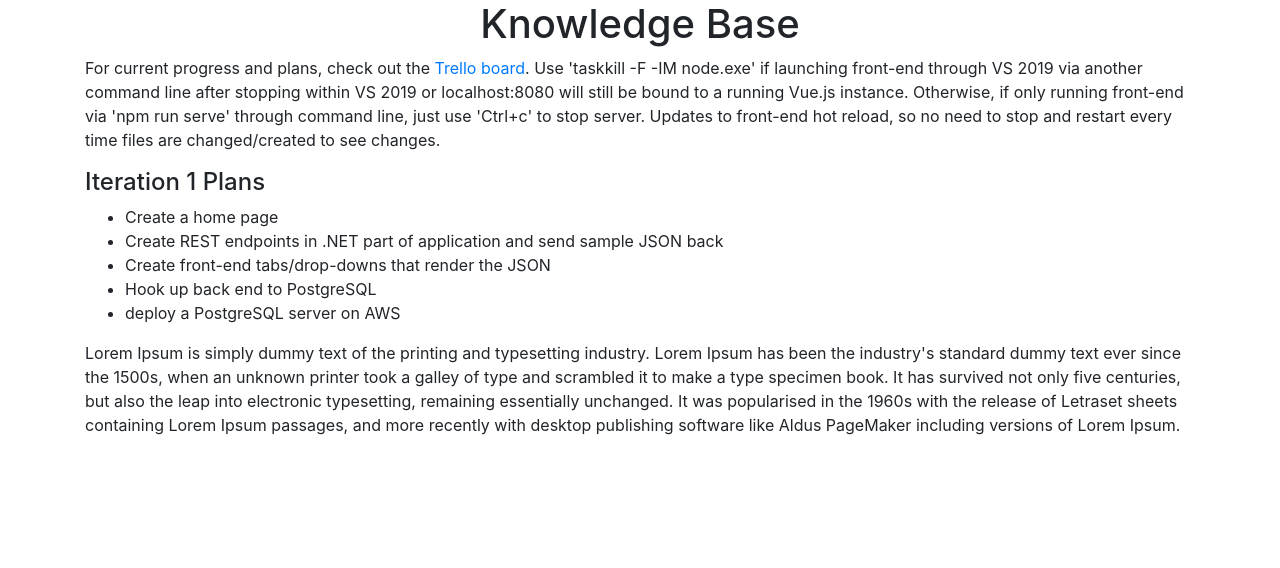
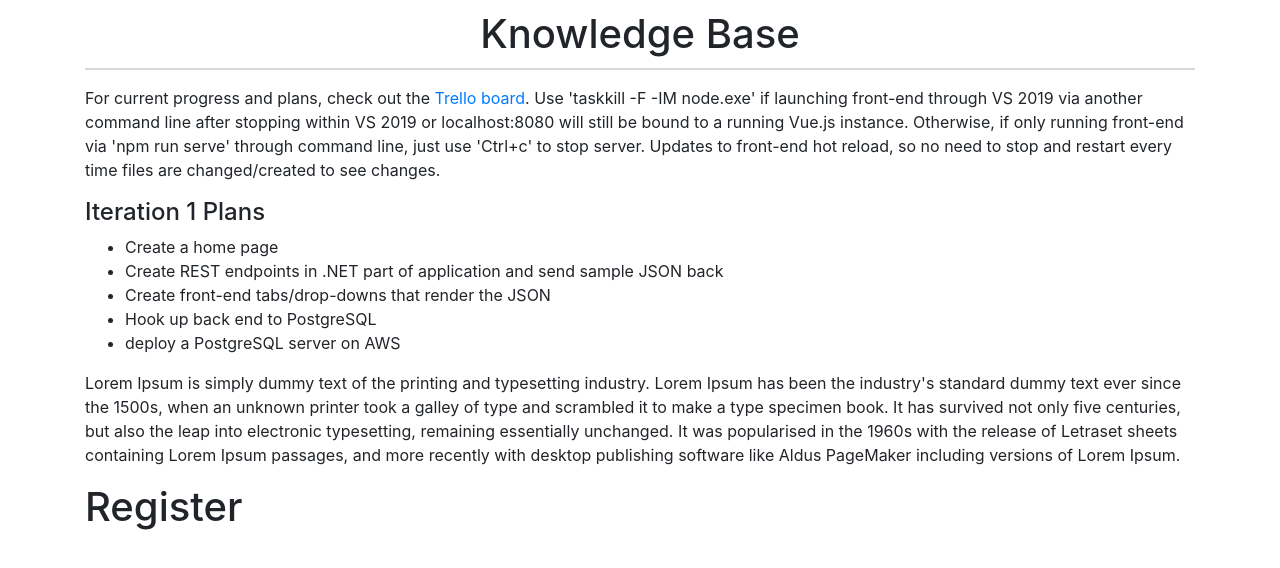
Before and after one commit to DPFH/KnowledgeBase, a Vue app in the folder clientapp/: page / in a window 1280 px wide. Shown: the top 568 px of the page. Built offline with nearby package versions, Linux system fonts and the light colour scheme; no server answers.

Commit message:
Set up Axios and test Get Call
-Added axios to front-end to make calls to back end
-Adjusted formatting to single page application
-Changed port and launch url to 8081

```diff
--- a/clientapp/package.json
+++ b/clientapp/package.json
@@ -34,7 +34,9 @@
       "plugin:vue/essential",
       "eslint:recommended"
     ],
-    "rules": {},
+    "rules": {
+      "no-console": "off"
+    },
     "parserOptions": {
       "parser": "babel-eslint"
     }
--- a/clientapp/src/components/HelloWorld.vue
+++ b/clientapp/src/components/HelloWorld.vue
@@ -1,8 +1,8 @@
 <template>
-    <div class="hello">
+    <div class="root">
         <b-container fluid="lg">
-            <h1 class="text-center">Knowledge Base</h1>
-            <p>
+            <h1 class="header">Knowledge Base</h1>
+            <p class="pt-2">
                 For current progress and plans, check out the
                 <a href="https://trello.com/b/wAvuoyNi/knowledge-base" target="_blank" rel="noopener">Trello board</a>.
                 Use 'taskkill -F -IM node.exe' if launching front-end through VS 2019 via another command line
@@ -29,13 +29,28 @@
                 including versions of Lorem Ipsum.
             </p>
         </b-container>
+        <Test/>
     </div>
+
 </template>
 
 <script>
+    import Test from "./Test"
 
+    export default {
+        name: 'HelloWorld',
+        components: {
+            Test
+        }
+    }
 </script>
 
 <!-- Add "scoped" attribute to limit CSS to this component only -->
 <style scoped>
+    .header {
+        text-align: center;
+        border-bottom: 2px solid #d8d8d8;
+        padding-bottom: 10px;
+        padding-top: 10px;
+    }
 </style>
--- a/clientapp/src/components/Test.vue
+++ b/clientapp/src/components/Test.vue
@@ -1,24 +1,19 @@
 <template>
   <div>
-    <h1>Register</h1>
-
-    <input
-      type = "email"
-      name = "email"
-      v-model = "email"
-      placeholder = "email"/>
-
-    <input
-      type = "password"
-      name = "password"
-      v-model = "password"
-      placeholder = "password"/>
-
-    <button @click = "register">Register</button>
+    <b-container fluid="lg">
+        <h1>Register</h1>
+    </b-container>
   </div>
 </template>
 
 <script>
+    import KnowledgeService from '@/services/KnowledgeService'
+
+    export default {
+        async mounted() {
+            await KnowledgeService.getKnowledgeItems()
+        }
+    }
 
 </script>
 
--- a/clientapp/src/router/index.js
+++ b/clientapp/src/router/index.js
@@ -1,12 +1,10 @@
 import Vue from 'vue'
 import Router from 'vue-router'
 import HelloWorld from '@/components/HelloWorld'
-import Test from '@/components/Test'
 
 Vue.use(Router)
 
 export default new Router({
-    mode: 'history',
     routes: [
         {
             path: '/',
@@ -16,15 +14,6 @@ export default new Router({
                 title: 'HelloWorld',
                 type: ''
             }
-        },
-        {
-            path: '/test',
-            name: 'Test',
-            component: Test,
-            meta: {
-                title: 'Test',
-                type: ''
-            }
         }
     ]
 })
--- /dev/null
+++ b/clientapp/src/services/Api.js
@@ -0,0 +1,7 @@
+import axios from 'axios'
+
+export default () => {
+    return axios.create({
+        baseURL: 'http://localhost:8081'
+    })
+}
--- /dev/null
+++ b/clientapp/src/services/KnowledgeService.js
@@ -0,0 +1,14 @@
+import Api from '@/services/Api'
+
+export default {
+    getKnowledgeItems() {
+        return Api().get('weatherforecast').then(function (response) {
+            if (response.statusText === 'OK') {
+                console.log("api get successfully called")
+                console.log(JSON.stringify(response))
+            }
+        }).catch(function (error) {
+            console.log(error)
+        })
+    }
+}
```
Also changed, not shown: 1 other file (tests, documents, lock files or other folders).
